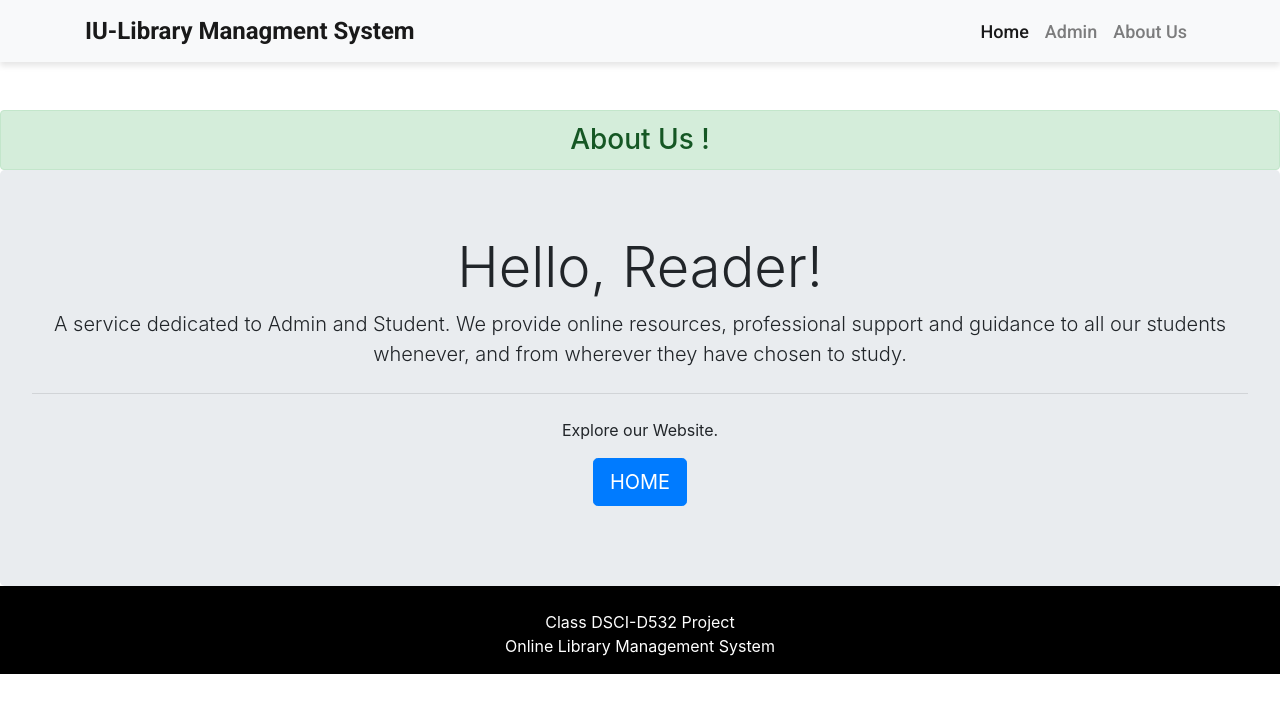
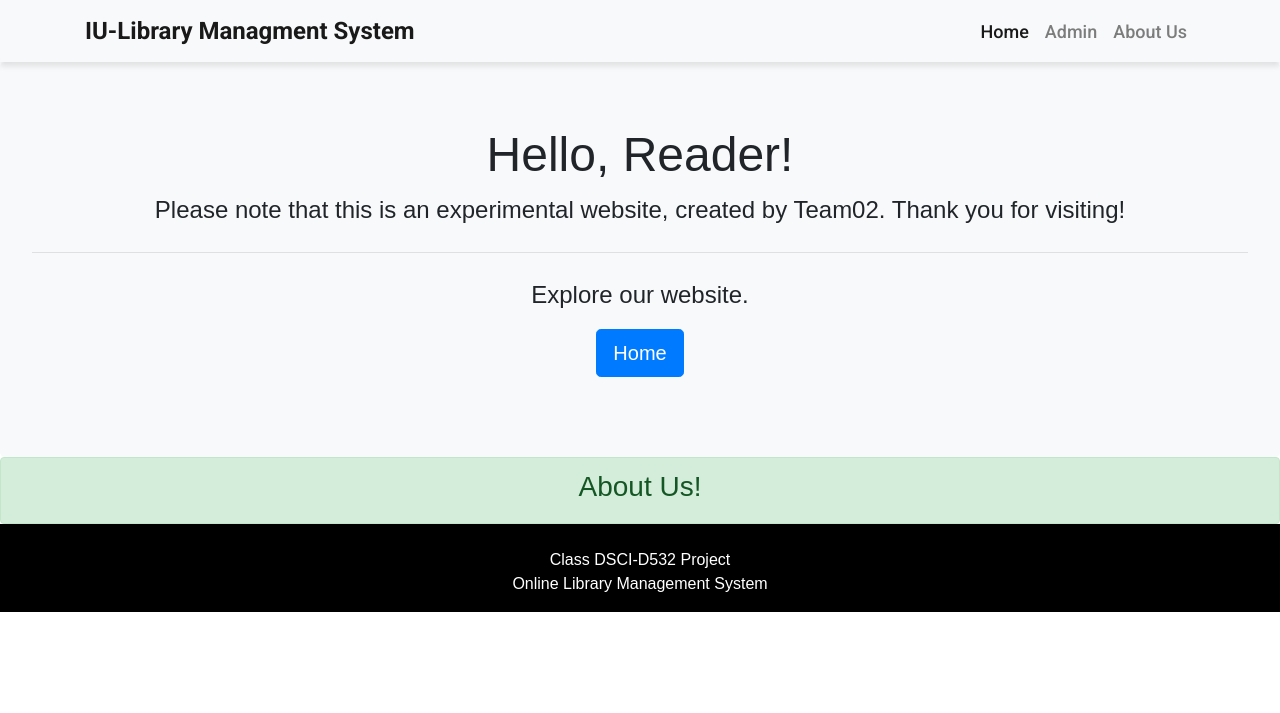
Before and after one commit to MustafaAlsaegh/Library, a Django app: template librarymanagement/templates/library/aboutus.html in a window 1280 px wide. Shown: the top 713 px of the page. Run offline with Django 3.2, Linux system fonts and the light colour scheme; the template is opened without the code that fills it, so the values that code supplies are empty; some libraries are stand-ins or nearby versions.

Commit message:
Update aboutus.html

```diff
--- a/librarymanagement/templates/library/aboutus.html
+++ b/librarymanagement/templates/library/aboutus.html
@@ -1,47 +1,72 @@
 <!DOCTYPE html>
 {% load static %}
-<html lang="en" dir="ltr">
+<html lang="en">
 <head>
-    <meta charset="utf-8">
+  <meta charset="UTF-8">
   <meta name="viewport" content="width=device-width, initial-scale=1, shrink-to-fit=no">
-
+  <title>LMS | About Us</title>
   <link rel="stylesheet" href="https://stackpath.bootstrapcdn.com/bootstrap/4.3.1/css/bootstrap.min.css">
   <link rel="stylesheet" href="https://maxcdn.bootstrapcdn.com/font-awesome/4.7.0/css/font-awesome.min.css">
   <script src="https://ajax.googleapis.com/ajax/libs/jquery/3.3.1/jquery.min.js"></script>
   <script src="https://cdnjs.cloudflare.com/ajax/libs/popper.js/1.14.7/umd/popper.min.js"></script>
   <script src="https://stackpath.bootstrapcdn.com/bootstrap/4.3.1/js/bootstrap.min.js"></script>
-    <title>LazyCoder || sumit</title>
-    <style media="screen">
-    .jumbotron{
-      margin-top: 0px;
-      margin-bottom: 0px;
+  <style>
+    body {
+      font-family: Arial, sans-serif;
     }
-    .jumbotron h1{
+    .jumbotron {
+      background-color: #f8f9fa;
+      margin: 0;
+    }
+    .jumbotron h1 {
+      font-size: 3rem;
       text-align: center;
     }
-    .alert{
-      margin: 0px;
+    .jumbotron p {
+      font-size: 1.5rem;
+      text-align: center;
+    }
+    .lead {
+      font-size: 1.25rem;
+    }
+    .btn-primary {
+      background-color: #007bff;
+      border-color: #007bff;
+    }
+    .btn-primary:hover {
+      background-color: #0062cc;
+      border-color: #005cbf;
+    }
+    .alert-success {
+      background-color: #d4edda;
+      border-color: #c3e6cb;
+      color: #155724;
+      font-size: 1.5rem;
+      text-align: center;
+      margin: 0;
     }
   </style>
-
-    <title></title>
 </head>
 <body>
 
 {% include "library/navbar.html" %}
-<br><br>
-<center><h3 class = 'alert alert-success'>About Us !</h3></center>
+
 <div class="jumbotron">
   <h1 class="display-4">Hello, Reader!</h1>
-  <p class="lead">A service dedicated to Admin and Student. We provide online resources, professional support
-    and guidance to all our students whenever, and from wherever they have chosen to study.</p>
+  <p class="lead">Please note that this is an experimental website, created by Team02.
+     Thank you for visiting!</p>
   <hr class="my-4">
-  <p>Explore our Website.</p>
+  <p>Explore our website.</p>
   <p class="lead">
-    <a class="btn btn-primary btn-lg" href="/" role="button">HOME</a>
+    <a class="btn btn-primary btn-lg" href="/" role="button">Home</a>
   </p>
 </div>
 
+<div class="alert alert-success">
+  <h3>About Us!</h3>
+</div>
+
 {% include "library/footer.html" %}
+
 </body>
 </html>
```
Lines whose indentation alone changed are shown as unchanged.
